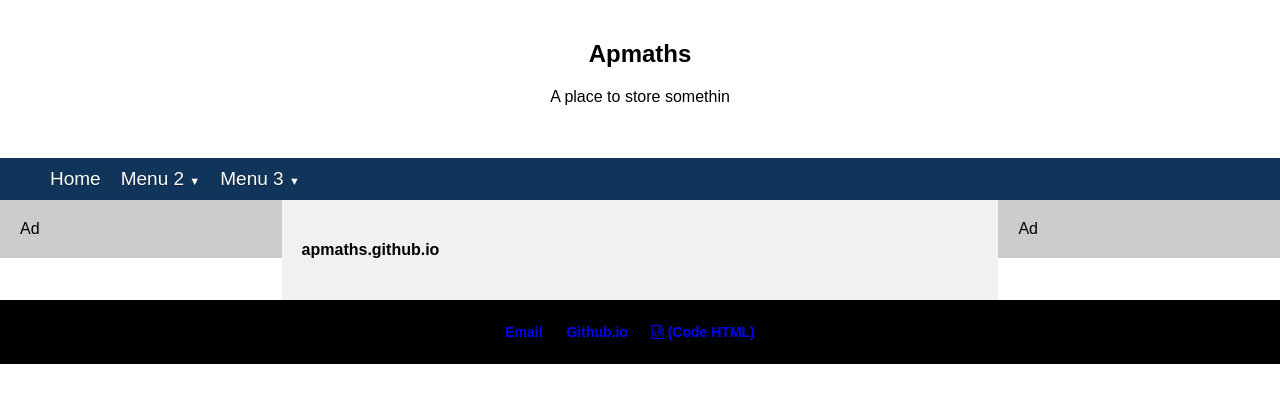
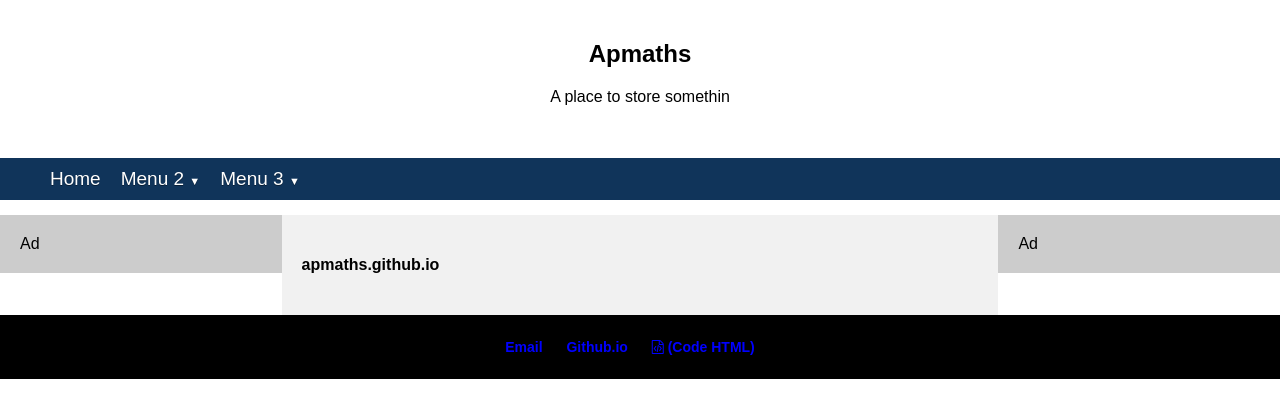
Before and after one commit to hoAngnaMPHan/apmaths.github.io, a Jekyll site: the page built from index.html, in a window 1280 px wide. Shown: the top 418 px of the page. Built offline with Jekyll 4.4.1, drawn with Linux system fonts in a browser that asks for light colours.

Commit message:
Update style.css

```diff
--- a/css/style.css
+++ b/css/style.css
@@ -149,6 +149,7 @@ a:hover { text-decoration: none; color: #808000;}
 /* Create two columns/boxes that floats next to each other */
 nav {
   float: left;
+  margin-top: 15px;
   width: 22%;
   height: 100%; /* only for demonstration, should be removed */
   background: #ccc;
@@ -164,6 +165,7 @@ nav ul {
 .rnav {
   float: right;
   width: 22%;
+  margin-top: 15px;
   height: 100%; /* only for demonstration, should be removed */
   background: #ccc;
   padding: 20px;
@@ -178,6 +180,7 @@ nav ul {
 .main {
   float: left;
   padding: 20px;
+  margin-top: 15px;
   width: 56%;
   background-color: #f1f1f1;
   height: 100%; /* only for demonstration, should be removed */
```
